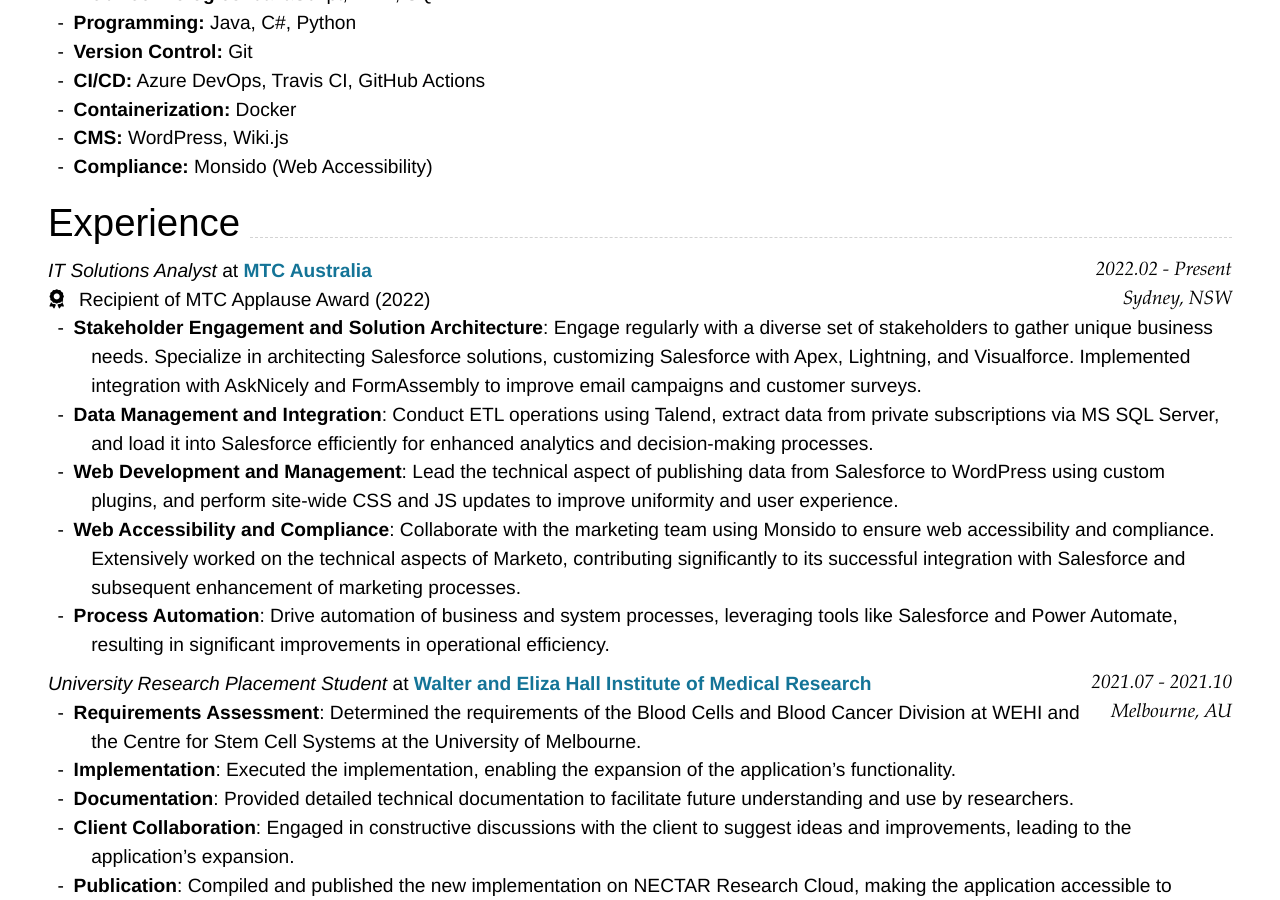
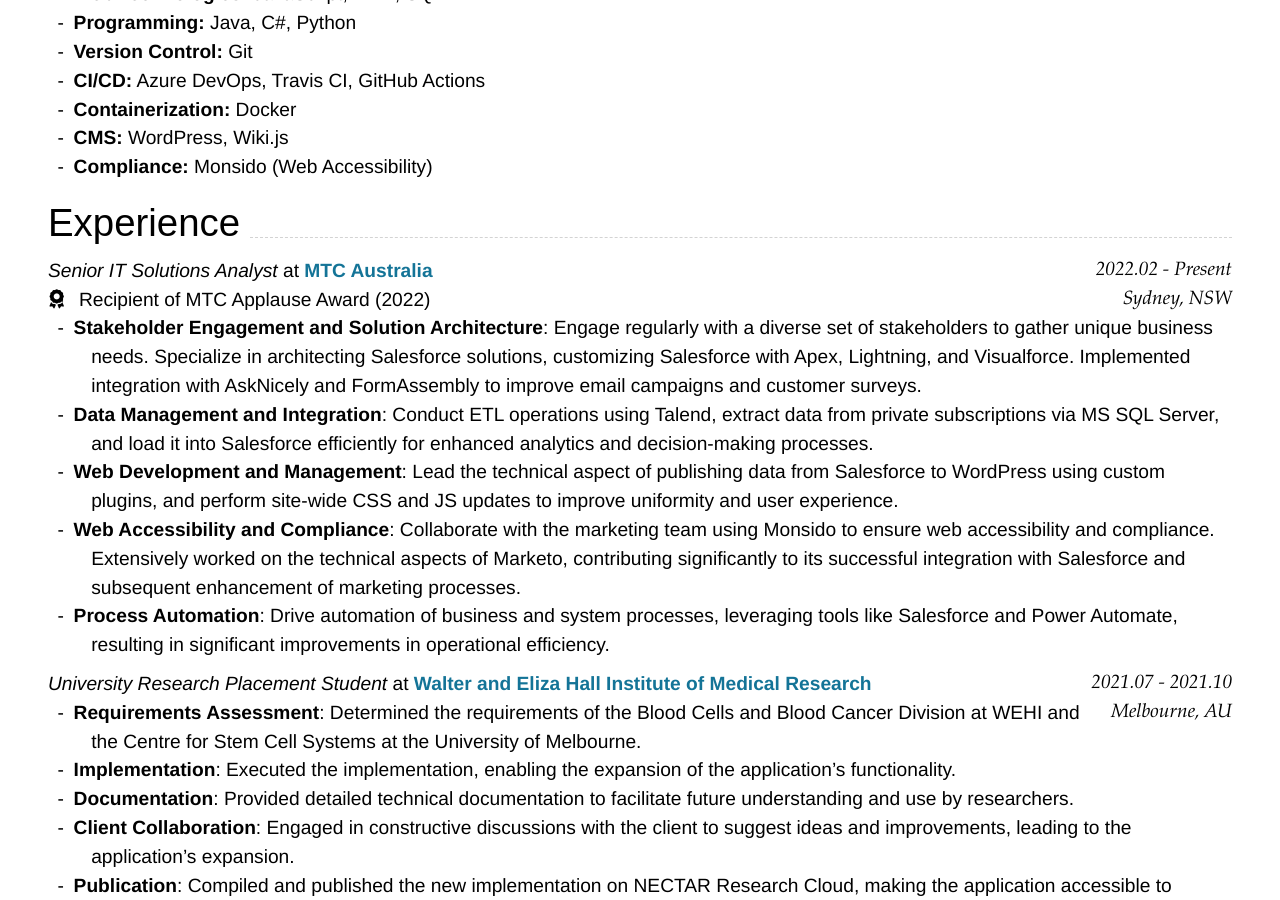
Before and after one commit to thedhanawada/me, a Jekyll site: the page built from index.md, in a window 1280 px wide and 900 px high, scrolled down 953 px. Built offline with Jekyll 4.4.1, drawn with Linux system fonts in a browser that asks for light colours; nearby versions of some CDN libraries.

Commit message:
--update

````diff
--- a/index.md
+++ b/index.md
@@ -78,7 +78,7 @@ Pondicherry, IN
 - **Compliance:** Monsido (Web Accessibility)
 
 ## Experience
-### <sub>_IT Solutions Analyst_ at </sub>**[MTC Australia](https://mtcaustralia.com.au/){:target="_blank"}** `2022.02 - Present`
+### <sub>_Senior IT Solutions Analyst_ at </sub>**[MTC Australia](https://mtcaustralia.com.au/){:target="_blank"}** `2022.02 - Present`
 ```
 Sydney, NSW
 ```
````
